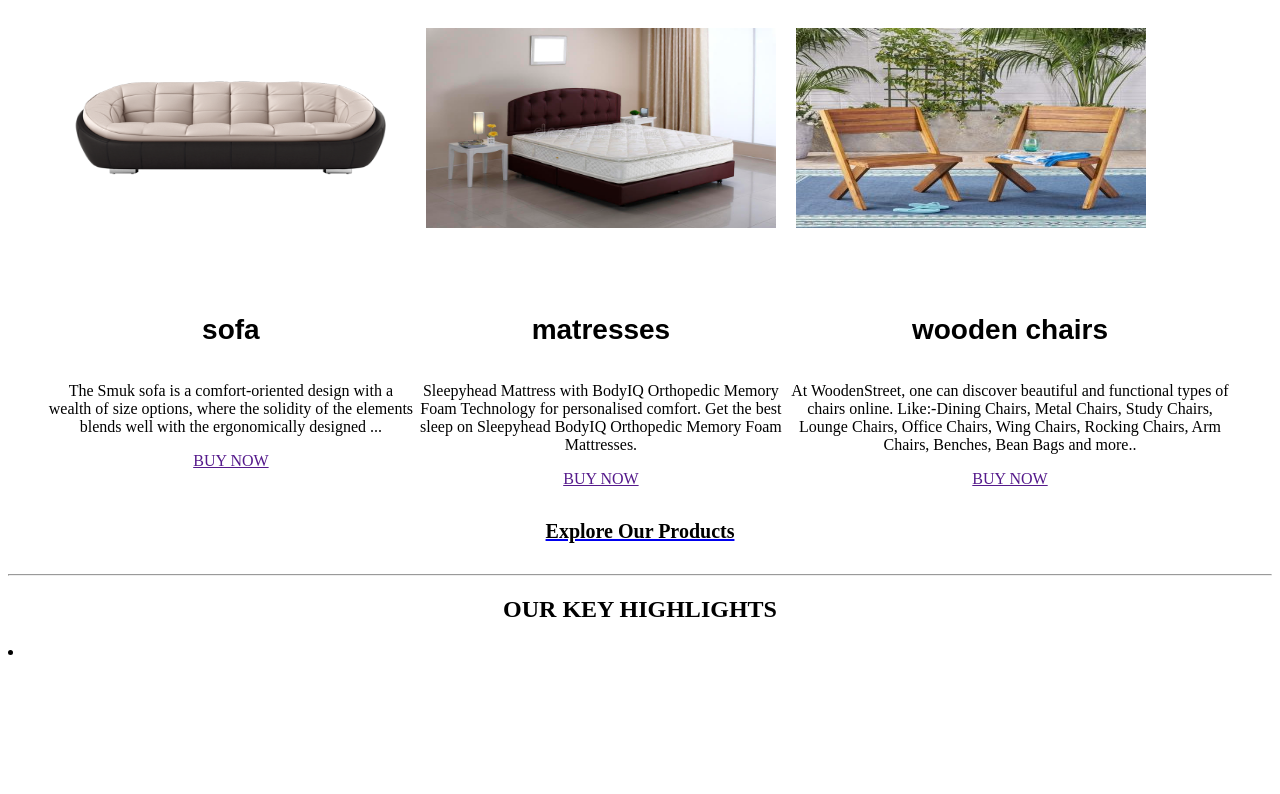
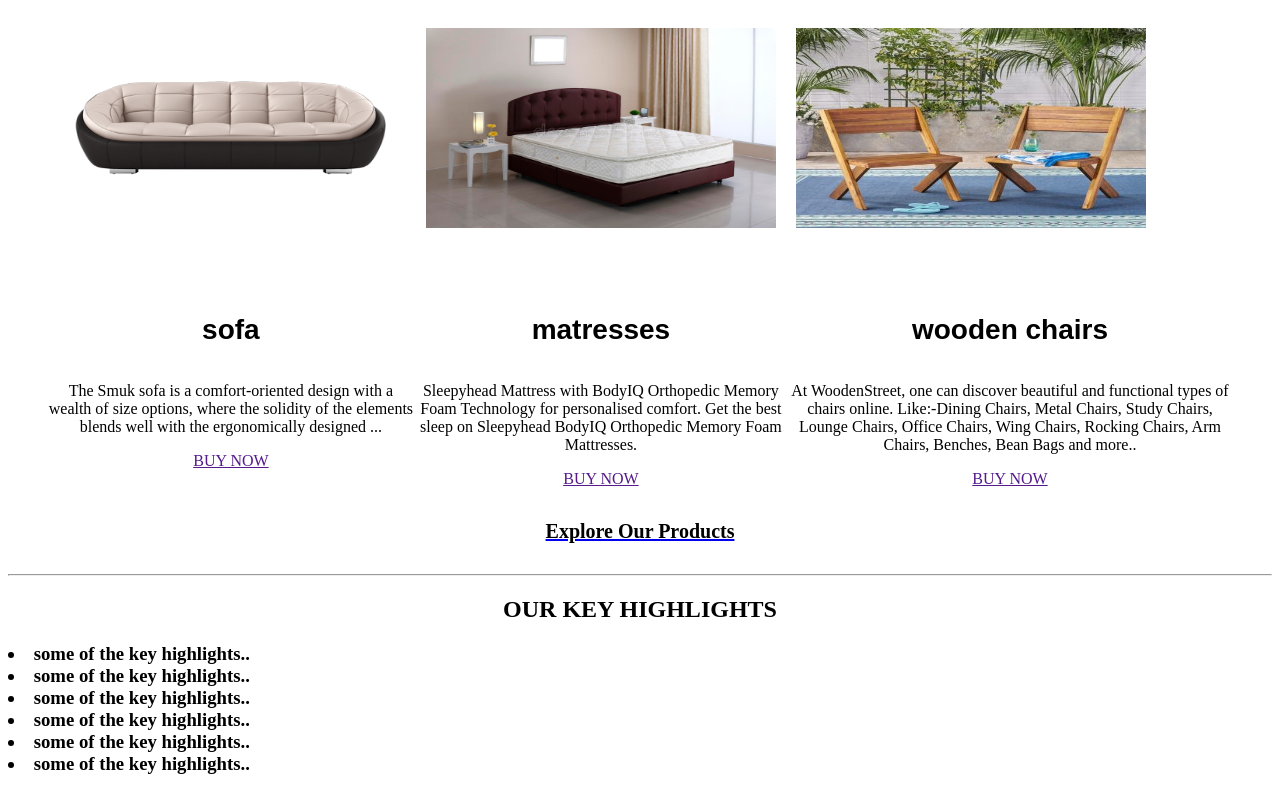
Before and after one commit to timifyjs/B-Commerce, a plain HTML site: page index.html in a window 1280 px wide. Shown: the part 932-1726 px from the top of the page. Before the commit the page ends 1601 px from the top, so only its background shows below. Drawn offline with Linux system fonts and the light colour scheme.

Commit message:
add list

```diff
--- a/index.html
+++ b/index.html
@@ -99,7 +99,12 @@
         <center><h2> OUR KEY HIGHLIGHTS</h2></center>
         <div class="Key_container">
             <div class="key_content">
-                <li></li>
+               <h3> <li>some of the key highlights..</li>
+                    <li>some of the key highlights..</li>
+                    <li>some of the key highlights..</li>
+                    <li>some of the key highlights..</li>
+                    <li>some of the key highlights..</li>
+                    <li>some of the key highlights..</li></h3>
 
             </div>
         </div>
```
